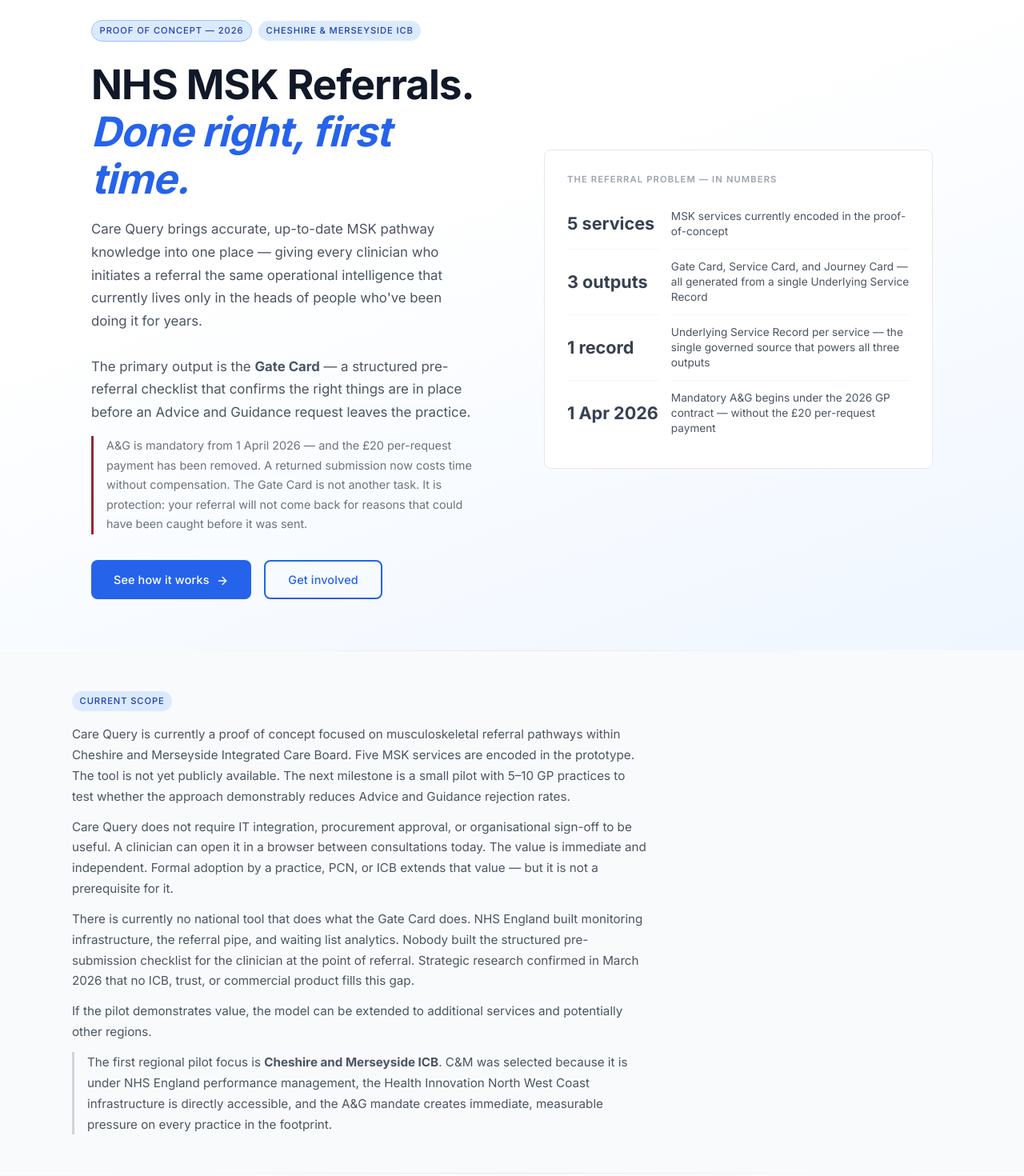
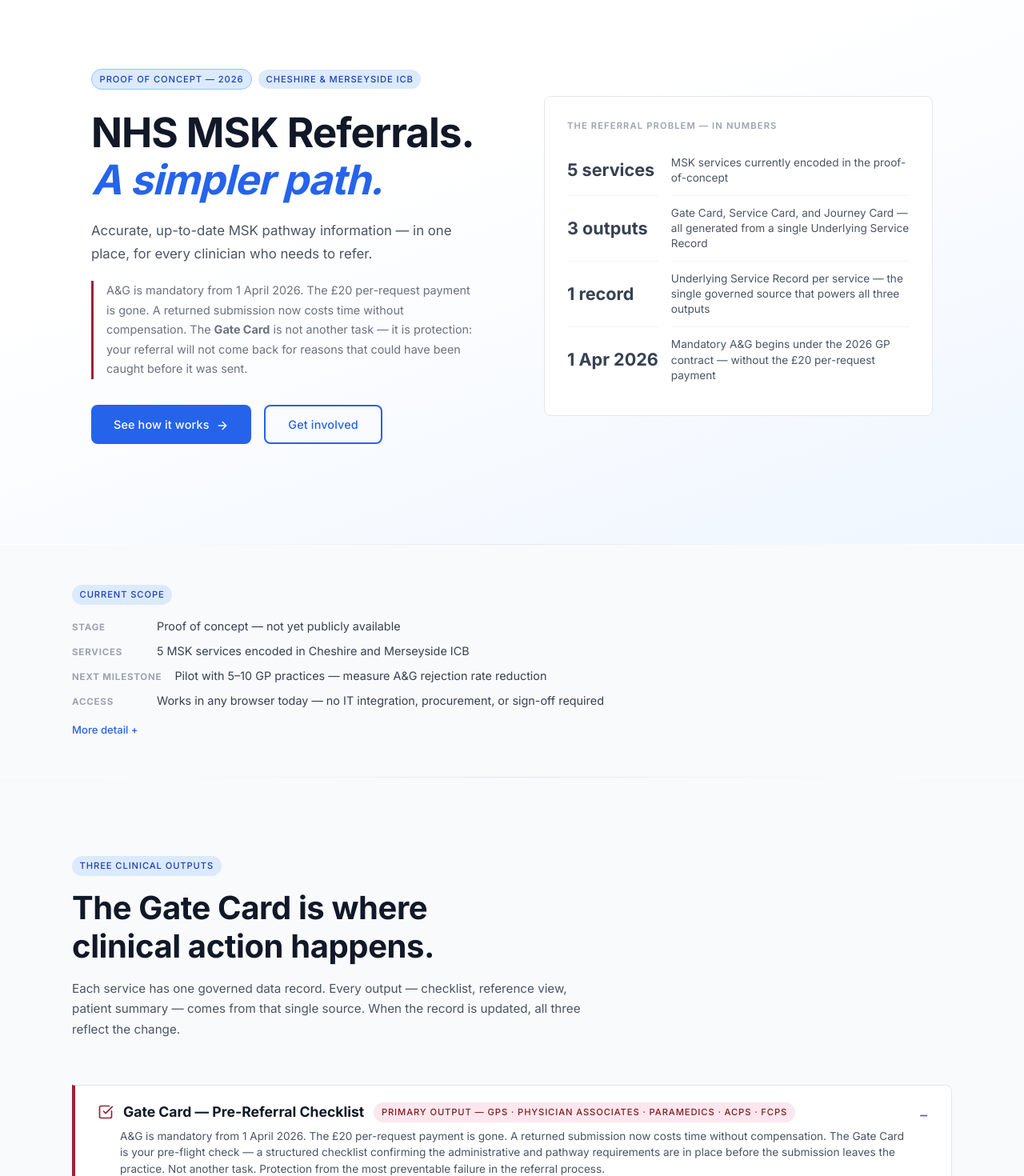
Before and after one commit to IntellTechSolutions/carequery-live-final, a React (Vite) app: page / in a window 1280 px wide. Shown: the part 120-1590 px from the top of the page at 80% size. Built offline with nearby package versions, Linux system fonts and the light colour scheme.

Commit message:
Update App.jsx

```diff
--- a/src/App.jsx
+++ b/src/App.jsx
@@ -6,6 +6,7 @@
   const [activeSection, setActiveSection] = useState('home');
   const [email, setEmail] = useState('');
   const [submitted, setSubmitted] = useState(false);
+  const [scopeOpen, setScopeOpen] = useState(false);
 
   useEffect(() => {
     const handleScroll = () => {
@@ -134,15 +135,13 @@
               </div>
               <h1 className="heading" style={{ fontSize: 'clamp(2.2rem, 5vw, 3.2rem)', lineHeight: 1.15, color: '#111827', marginBottom: '1.25rem', letterSpacing: '-0.02em' }}>
                 NHS MSK Referrals.<br />
-                <em style={{ color: '#2563eb' }}>Done right, first time.</em>
+                <em style={{ color: '#2563eb' }}>A simpler path.</em>
               </h1>
-              <p className="body-text" style={{ fontSize: '1.05rem', lineHeight: 1.7, color: '#4b5563', marginBottom: '1rem', fontWeight: 400 }}>
-                Care Query brings accurate, up-to-date MSK pathway knowledge into one place — giving every clinician who initiates a referral the same operational intelligence that currently lives only in the heads of people who've been doing it for years.
-                <br /><br />
-                The primary output is the <strong>Gate Card</strong> — a structured pre-referral checklist that confirms the right things are in place before an Advice and Guidance request leaves the practice.
+              <p className="body-text" style={{ fontSize: '1.05rem', lineHeight: 1.7, color: '#4b5563', marginBottom: '1.25rem', fontWeight: 400 }}>
+                Accurate, up-to-date MSK pathway information — in one place, for every clinician who needs to refer.
               </p>
               <p className="body-text" style={{ fontSize: '0.9rem', lineHeight: 1.7, color: '#6b7280', marginBottom: '2rem', fontWeight: 400, borderLeft: '3px solid #9b2335', paddingLeft: '1rem' }}>
-                A&G is mandatory from 1 April 2026 — and the £20 per-request payment has been removed. A returned submission now costs time without compensation. The Gate Card is not another task. It is protection: your referral will not come back for reasons that could have been caught before it was sent.
+                A&G is mandatory from 1 April 2026. The £20 per-request payment is gone. A returned submission now costs time without compensation. The <strong>Gate Card</strong> is not another task — it is protection: your referral will not come back for reasons that could have been caught before it was sent.
               </p>
               <div style={{ display: 'flex', gap: '1rem', flexWrap: 'wrap' }}>
                 <button className="btn-primary" onClick={() => scrollToSection('what-it-does')}>
@@ -184,21 +183,38 @@
         <div style={{ maxWidth: '1100px', margin: '0 auto' }}>
           <div style={{ maxWidth: '720px' }}>
             <span className="tag tag-blue" style={{ marginBottom: '1rem', display: 'inline-block' }}>Current Scope</span>
-            <p className="body-text" style={{ fontSize: '0.95rem', lineHeight: 1.7, color: '#4b5563', fontWeight: 400, marginBottom: '0.75rem' }}>
-              Care Query is currently a proof of concept focused on musculoskeletal referral pathways within Cheshire and Merseyside Integrated Care Board. Five MSK services are encoded in the prototype. The tool is not yet publicly available. The next milestone is a small pilot with 5–10 GP practices to test whether the approach demonstrably reduces Advice and Guidance rejection rates.
-            </p>
-            <p className="body-text" style={{ fontSize: '0.95rem', lineHeight: 1.7, color: '#4b5563', fontWeight: 400, marginBottom: '0.75rem' }}>
-              Care Query does not require IT integration, procurement approval, or organisational sign-off to be useful. A clinician can open it in a browser between consultations today. The value is immediate and independent. Formal adoption by a practice, PCN, or ICB extends that value — but it is not a prerequisite for it.
-            </p>
-            <p className="body-text" style={{ fontSize: '0.95rem', lineHeight: 1.7, color: '#4b5563', fontWeight: 400, marginBottom: '0.75rem' }}>
-              There is currently no national tool that does what the Gate Card does. NHS England built monitoring infrastructure, the referral pipe, and waiting list analytics. Nobody built the structured pre-submission checklist for the clinician at the point of referral. Strategic research confirmed in March 2026 that no ICB, trust, or commercial product fills this gap.
-            </p>
-            <p className="body-text" style={{ fontSize: '0.95rem', lineHeight: 1.7, color: '#4b5563', fontWeight: 400, marginBottom: '0.75rem' }}>
-              If the pilot demonstrates value, the model can be extended to additional services and potentially other regions.
-            </p>
-            <p className="body-text" style={{ fontSize: '0.95rem', lineHeight: 1.7, color: '#4b5563', fontWeight: 400, borderLeft: '3px solid #d1d5db', paddingLeft: '1rem' }}>
-              The first regional pilot focus is <strong>Cheshire and Merseyside ICB</strong>. C&M was selected because it is under NHS England performance management, the Health Innovation North West Coast infrastructure is directly accessible, and the A&G mandate creates immediate, measurable pressure on every practice in the footprint.
-            </p>
+            <div style={{ display: 'flex', flexDirection: 'column', gap: '0.6rem', marginBottom: '1rem' }}>
+              {[
+                { label: 'Stage', value: 'Proof of concept — not yet publicly available' },
+                { label: 'Services', value: '5 MSK services encoded in Cheshire and Merseyside ICB' },
+                { label: 'Next milestone', value: 'Pilot with 5–10 GP practices — measure A&G rejection rate reduction' },
+                { label: 'Access', value: 'Works in any browser today — no IT integration, procurement, or sign-off required' },
+              ].map((item, i) => (
+                <div key={i} style={{ display: 'flex', gap: '1rem', alignItems: 'baseline' }}>
+                  <span className="body-text" style={{ fontSize: '0.72rem', fontWeight: 700, letterSpacing: '0.07em', textTransform: 'uppercase', color: '#9ca3af', flexShrink: 0, minWidth: '90px' }}>{item.label}</span>
+                  <span className="body-text" style={{ fontSize: '0.9rem', color: '#374151', fontWeight: 400, lineHeight: 1.5 }}>{item.value}</span>
+                </div>
+              ))}
+            </div>
+            <button
+              onClick={() => setScopeOpen(!scopeOpen)}
+              style={{ background: 'none', border: 'none', cursor: 'pointer', display: 'flex', alignItems: 'center', gap: '0.4rem', padding: '0', marginBottom: scopeOpen ? '1rem' : 0 }}
+            >
+              <span className="body-text" style={{ fontSize: '0.82rem', color: '#2563eb', fontWeight: 500 }}>{scopeOpen ? 'Less detail −' : 'More detail +'}</span>
+            </button>
+            {scopeOpen && (
+              <div style={{ display: 'flex', flexDirection: 'column', gap: '0.75rem', borderLeft: '3px solid #e5e7eb', paddingLeft: '1rem' }}>
+                <p className="body-text" style={{ fontSize: '0.88rem', lineHeight: 1.7, color: '#4b5563', fontWeight: 400 }}>
+                  No national tool currently does what the Gate Card does. NHS England built the monitoring infrastructure, the referral pipe, and the waiting list analytics. Nobody built the structured pre-submission checklist for the clinician at the point of referral. Strategic research confirmed in March 2026 that no ICB, trust, or commercial product fills this gap.
+                </p>
+                <p className="body-text" style={{ fontSize: '0.88rem', lineHeight: 1.7, color: '#4b5563', fontWeight: 400 }}>
+                  If the pilot demonstrates value, the model can be extended to additional services and other regions.
+                </p>
+                <p className="body-text" style={{ fontSize: '0.88rem', lineHeight: 1.7, color: '#4b5563', fontWeight: 400 }}>
+                  <strong>Why Cheshire and Merseyside first:</strong> C&M ICB is under NHS England performance management, the Health Innovation North West Coast infrastructure is directly accessible, and the A&G mandate creates immediate, measurable pressure on every practice in the footprint.
+                </p>
+              </div>
+            )}
           </div>
         </div>
       </section>
@@ -515,29 +531,29 @@
             <div>
               <span className="tag tag-blue" style={{ marginBottom: '1rem', display: 'inline-block' }}>Regulatory Position</span>
               <h2 className="heading" style={{ fontSize: 'clamp(1.6rem, 3vw, 2.1rem)', lineHeight: 1.2, color: '#111827', marginBottom: '1rem', letterSpacing: '-0.01em' }}>
-                An information tool.<br />The clinician decides.
+                Your judgment.<br />Our structure.
               </h2>
               <p className="body-text" style={{ fontSize: '0.9rem', lineHeight: 1.7, color: '#4b5563', fontWeight: 400, marginBottom: '0.75rem' }}>
-                Care Query presents structured service information and generates an administrative pre-referral checklist. It records what the clinician has confirmed. The clinical decision — whether to refer, to whom, and on what basis — belongs to the clinician throughout.
+                Clinical judgment comes from you — built over years of training and practice. Care Query does not second-guess it. What it does is make sure the administrative groundwork is solid before the submission leaves, so that your referral decision reaches the service it was meant for.
               </p>
               <p className="body-text" style={{ fontSize: '0.9rem', lineHeight: 1.7, color: '#4b5563', fontWeight: 400 }}>
-                Every word in the tool is written to describe an administrative step, not a clinical recommendation. This is consistent with how the tool is designed, built, and used.
+                The Gate Card surfaces criteria, catchment, and investigation requirements. You confirm what applies. The software records it. Nothing in the tool interprets symptoms, recommends a course of action, or suggests a diagnosis. It is an information layer — yours to use, on your terms.
               </p>
             </div>
             <div style={{ display: 'flex', flexDirection: 'column', gap: '1rem' }}>
               {[
                 { icon: <Shield size={18} color="#2563eb" />, label: 'DCB0129 — Clinical Safety', status: 'Active', desc: 'Clinical Safety Officer formally assigned. Clinical risk management documentation in place and maintained throughout development.' },
-                { icon: <GitBranch size={18} color="#2563eb" />, label: 'NHS Innovation Service', status: 'Registered', desc: 'Registered at PoC stage — free, no evidence required. Creates a documented national engagement record that predates the pilot.' },
-                { icon: <FileText size={18} color="#2563eb" />, label: 'NICE Evidence Standards Framework', status: 'Aligned', desc: 'The PoC evaluation is designed to generate evidence meeting NICE standards for digital health technologies. Building the evidence base now.' },
-                { icon: <ArrowRight size={18} color="#2563eb" />, label: 'NHS Clinical Entrepreneur Programme', status: 'Applying', desc: 'Contract re-tendered for 2026–2031, new delivery from 1 April 2026. FCPs are eligible. Application being prepared pending re-tender outcome.' },
-                { icon: <ExternalLink size={18} color="#2563eb" />, label: 'Health Innovation North West Coast', status: 'Engaging', desc: 'Initial engagement underway. HIN NW Coast covers the C&M ICB footprint and supports PoC-stage clinical tools aligned with elective recovery.' },
+                { icon: <GitBranch size={18} color="#2563eb" />, label: 'NHS Innovation Service', status: 'Planned', desc: 'Free registration at PoC stage — no evidence required. Planned to create a documented national engagement record before the pilot opens.' },
+                { icon: <FileText size={18} color="#2563eb" />, label: 'NICE Evidence Standards Framework', status: 'Planned', desc: 'PoC evaluation will be designed to generate evidence meeting NICE standards for digital health technologies.' },
+                { icon: <ArrowRight size={18} color="#2563eb" />, label: 'NHS Clinical Entrepreneur Programme', status: 'Planned', desc: 'Contract re-tendered for 2026–2031, new delivery from 1 April 2026. FCPs are eligible. Application planned pending re-tender outcome.' },
+                { icon: <ExternalLink size={18} color="#2563eb" />, label: 'Health Innovation North West Coast', status: 'Planned', desc: 'HIN NW Coast covers the C&M ICB footprint and supports PoC-stage clinical tools. Engagement planned as part of the pilot phase.' },
               ].map((item, i) => (
                 <div key={i} style={{ display: 'flex', gap: '1rem', padding: '1rem', background: '#fff', border: '1px solid #e5e7eb', borderRadius: '8px' }}>
                   <div style={{ width: '36px', height: '36px', borderRadius: '50%', background: '#dbeafe', display: 'flex', alignItems: 'center', justifyContent: 'center', flexShrink: 0 }}>{item.icon}</div>
                   <div style={{ flex: 1 }}>
                     <div style={{ display: 'flex', alignItems: 'center', gap: '0.5rem', marginBottom: '0.2rem', flexWrap: 'wrap' }}>
                       <div className="body-text" style={{ fontWeight: 600, fontSize: '0.85rem', color: '#111827' }}>{item.label}</div>
-                      <span style={{ fontSize: '0.65rem', fontWeight: 600, letterSpacing: '0.07em', textTransform: 'uppercase', padding: '0.15rem 0.5rem', borderRadius: '9999px', background: ['Active', 'Registered'].includes(item.status) ? '#dcfce7' : '#eff6ff', color: ['Active', 'Registered'].includes(item.status) ? '#166534' : '#1e40af' }}>{item.status}</span>
+                      <span style={{ fontSize: '0.65rem', fontWeight: 600, letterSpacing: '0.07em', textTransform: 'uppercase', padding: '0.15rem 0.5rem', borderRadius: '9999px', background: item.status === 'Active' ? '#dcfce7' : '#f3f4f6', color: item.status === 'Active' ? '#166534' : '#6b7280' }}>{item.status}</span>
                     </div>
                     <div className="body-text" style={{ fontSize: '0.82rem', color: '#4b5563', lineHeight: 1.5, fontWeight: 400 }}>{item.desc}</div>
                   </div>
```
